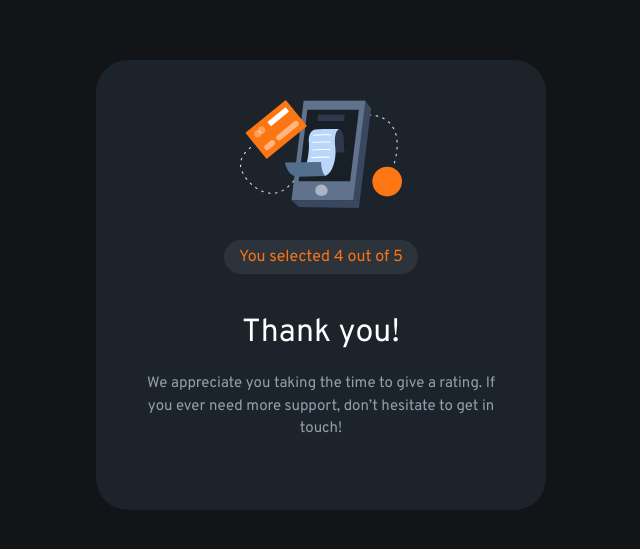
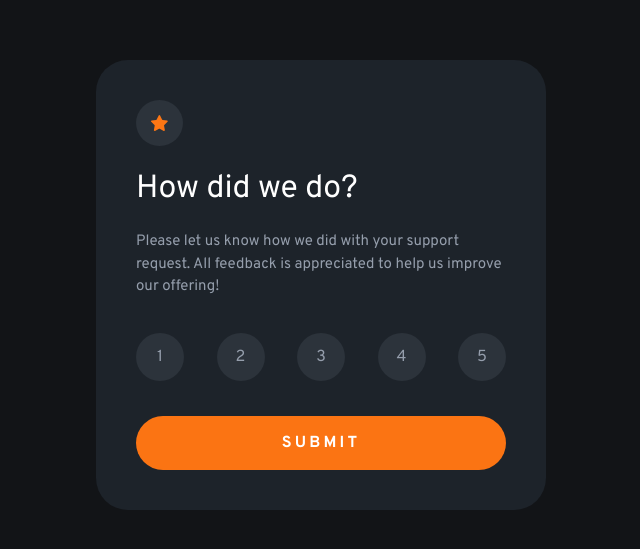
Before and after one commit to pablosukaban/interactive-rating-component, a React (Vite) app: page / in a window 1280 px wide. Shown: the part 115-664 px from the top of the page, without its empty margins (319-959 px from the left). Built offline with nearby package versions, Linux system fonts and the light colour scheme.

Commit message:
выбор единственной оценки

```diff
--- a/src/App.tsx
+++ b/src/App.tsx
@@ -1,16 +1,24 @@
-import { useState } from "react";
-import reactLogo from "./assets/react.svg";
-import { Rating } from "./components/Rating";
+import { useState, useSyncExternalStore } from "react";
+import { MarkType, Rating } from "./components/Rating";
 import { Submitted } from "./components/Submitted";
 
 function App() {
-  const [isSubmitted, setIsSubmitted] = useState(true);
+  const [isSubmitted, setIsSubmitted] = useState(false);
+  const [chosenMark, setChosenMark] = useState<MarkType>()
+
+  console.log(chosenMark)
+
   return (
     <div className="App">
       {isSubmitted ? (
-        <Submitted />
+        <Submitted
+          mark={chosenMark}
+          />
       ) : (
-        <Rating setIsSubmitted={() => setIsSubmitted(true)} />
+        <Rating
+            setIsSubmitted={() => setIsSubmitted(true)}
+            setChosenMark={(newMark) => setChosenMark(newMark)}
+            />
       )}
     </div>
   );
--- a/src/components/Rating.tsx
+++ b/src/components/Rating.tsx
@@ -1,10 +1,40 @@
-import React from "react";
+import React, { useEffect, useState } from "react";
 
 interface RatingProps {
   setIsSubmitted: () => void;
+  setChosenMark: ({ isPressed: boolean, value: number }: MarkType) => void;
 }
 
-export const Rating = ({ setIsSubmitted }: RatingProps) => {
+export type MarkType = {
+  value: number
+  isPressed: boolean
+}
+
+export const Rating = ({ setIsSubmitted, setChosenMark }: RatingProps) => {
+
+  const createMarks = () => {
+    let res = []
+    for (let i = 1; i < 6; i++) {
+      res.push({
+        value: i,
+        isPressed: false
+      })
+    }
+    return res;
+  }
+
+  const handleClick = (value: number) => {
+    let chosenMarks = marks.map(mark => {
+      if (mark.value !== value) return { ...mark, isPressed: false }
+      return { ...mark, isPressed: !mark.isPressed }
+    })
+    setMarks(chosenMarks)
+  }
+
+  const [marks, setMarks] = useState<MarkType[]>(createMarks())
+
+  console.log(marks)
+
   return (
     <div className="rating-container">
       <div className="star">
@@ -16,11 +46,13 @@ export const Rating = ({ setIsSubmitted }: RatingProps) => {
         appreciated to help us improve our offering!
       </h3>
       <ul className="rating-list">
-        <li>1</li>
-        <li>2</li>
-        <li>3</li>
-        <li>4</li>
-        <li>5</li>
+        {marks.map(mark => (
+          <li
+            key={mark.value}
+            onClick={() => handleClick(mark.value)}
+          >
+            {mark.value}
+          </li>))}
       </ul>
       <button className="rating-button" onClick={setIsSubmitted}>
         Submit
--- a/src/components/Submitted.tsx
+++ b/src/components/Submitted.tsx
@@ -1,6 +1,11 @@
 import React from "react";
+import { MarkType } from "./Rating";
 
-export const Submitted = () => {
+type SubmittedProps = {
+  mark: MarkType
+}
+
+export const Submitted = ({ mark }: SubmittedProps) => {
   return (
     <div className="submitted-container">
       <div>
@@ -94,7 +99,7 @@ export const Submitted = () => {
           </g>
         </svg>
       </div>
-      <p className="submitted-result">You selected 4 out of 5</p>
+      <p className="submitted-result">You selected {mark.value} out of 5</p>
       <h1 className="submitted-thanks">Thank you!</h1>
       <p className="submitted-para">
         We appreciate you taking the time to give a rating. If you ever need
```
